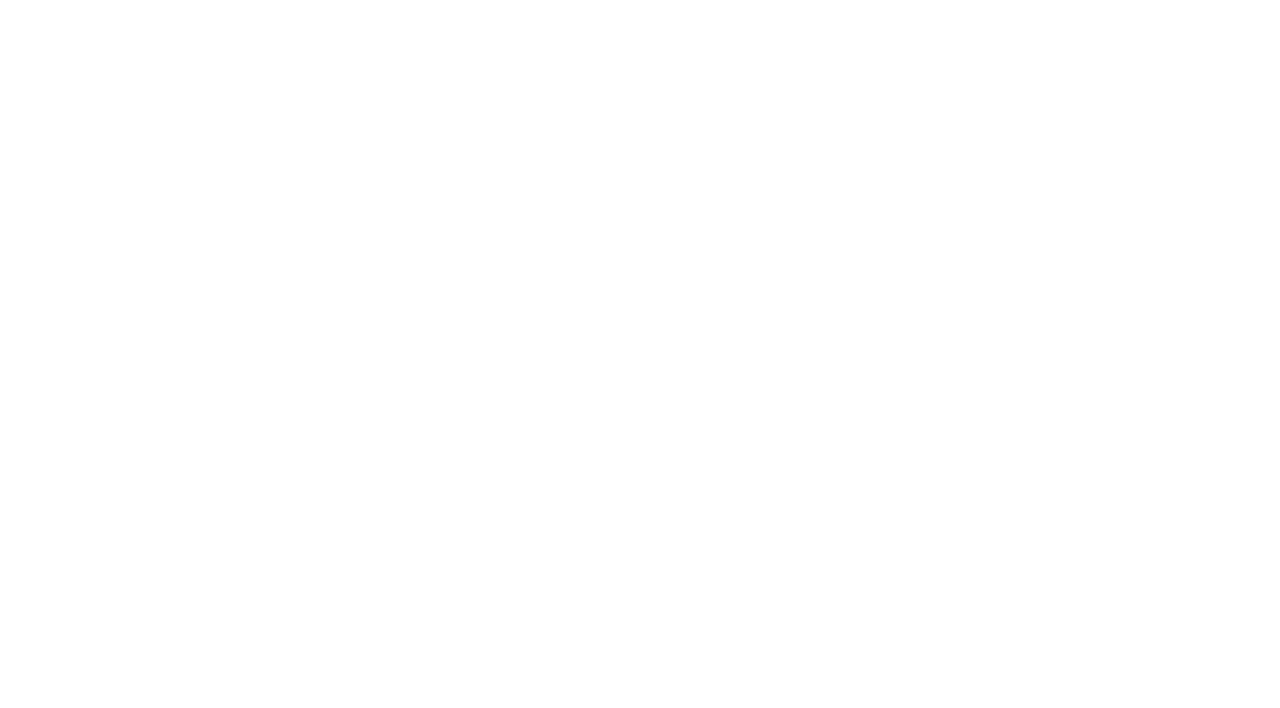
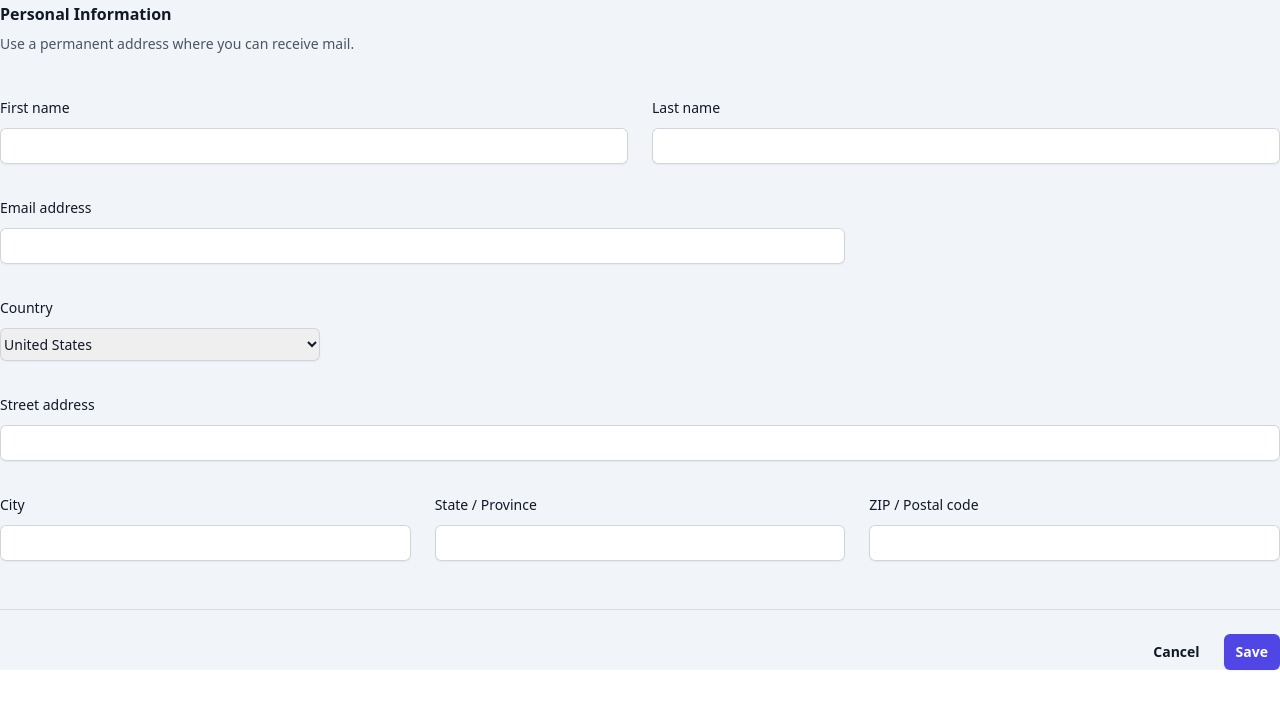
Before and after one commit to romanthapa2/itechstore-frontend, a React (Create React App) app: page /checkoutpage in a window 1280 px wide. Before the commit this address had no page. Shown: the top 708 px of the page. Built offline with nearby package versions, Linux system fonts and the light colour scheme.

Commit message:
chekcout page

```diff
--- a/src/App.js
+++ b/src/App.js
@@ -12,6 +12,7 @@ import ShowLaptop from './componentskobau/body components/ShowLaptop';
 import Typeshover from './componentskobau/Navbar components/Typeshover';
 import Navbarupocurrency from './componentskobau/Navbar components/Navbarupcurrency';
 import LaptopPage from './componentskobau/body components/categorypages/LaptopPage';
+import CheckOutPage from './componentskobau/body components/checkout/check_out_page';
 function App() {
   return (
     <BrowserRouter>
@@ -29,6 +30,7 @@ function App() {
       <Route exact path='/type' element={<Typeshover/>} />
       <Route exact path='/currency' element={<Navbarupocurrency/>}/>
       <Route exact path='laptoppage' element={<LaptopPage/>}/>
+      <Route exact path='/checkoutpage' element={<CheckOutPage/>}/>
       </Routes>
       </div>
       </BrowserRouter>
--- /dev/null
+++ b/src/componentskobau/body components/checkout/check_out_page.jsx
@@ -0,0 +1,155 @@
+
+
+export default function CheckOutPage() {
+  return (
+    <form>
+      <div className="space-y-12">
+
+        <div className="border-b border-gray-900/10 pb-12">
+          <h2 className="text-base font-semibold leading-7 text-gray-900">Personal Information</h2>
+          <p className="mt-1 text-sm leading-6 text-gray-600">Use a permanent address where you can receive mail.</p>
+
+          <div className="mt-10 grid grid-cols-1 gap-x-6 gap-y-8 sm:grid-cols-6">
+            <div className="sm:col-span-3">
+              <label htmlFor="first-name" className="block text-sm font-medium leading-6 text-gray-900">
+                First name
+              </label>
+              <div className="mt-2">
+                <input
+                  type="text"
+                  name="first-name"
+                  id="first-name"
+                  autoComplete="given-name"
+                  className="block w-full rounded-md border-0 py-1.5 text-gray-900 shadow-sm ring-1 ring-inset ring-gray-300 placeholder:text-gray-400 focus:ring-2 focus:ring-inset focus:ring-indigo-600 sm:text-sm sm:leading-6"
+                />
+              </div>
+            </div>
+
+            <div className="sm:col-span-3">
+              <label htmlFor="last-name" className="block text-sm font-medium leading-6 text-gray-900">
+                Last name
+              </label>
+              <div className="mt-2">
+                <input
+                  type="text"
+                  name="last-name"
+                  id="last-name"
+                  autoComplete="family-name"
+                  className="block w-full rounded-md border-0 py-1.5 text-gray-900 shadow-sm ring-1 ring-inset ring-gray-300 placeholder:text-gray-400 focus:ring-2 focus:ring-inset focus:ring-indigo-600 sm:text-sm sm:leading-6"
+                />
+              </div>
+            </div>
+
+            <div className="sm:col-span-4">
+              <label htmlFor="email" className="block text-sm font-medium leading-6 text-gray-900">
+                Email address
+              </label>
+              <div className="mt-2">
+                <input
+                  id="email"
+                  name="email"
+                  type="email"
+                  autoComplete="email"
+                  className="block w-full rounded-md border-0 py-1.5 text-gray-900 shadow-sm ring-1 ring-inset ring-gray-300 placeholder:text-gray-400 focus:ring-2 focus:ring-inset focus:ring-indigo-600 sm:text-sm sm:leading-6"
+                />
+              </div>
+            </div>
+
+            <div className="sm:col-span-3">
+              <label htmlFor="country" className="block text-sm font-medium leading-6 text-gray-900">
+                Country
+              </label>
+              <div className="mt-2">
+                <select
+                  id="country"
+                  name="country"
+                  autoComplete="country-name"
+                  className="block w-full rounded-md border-0 py-1.5 text-gray-900 shadow-sm ring-1 ring-inset ring-gray-300 focus:ring-2 focus:ring-inset focus:ring-indigo-600 sm:max-w-xs sm:text-sm sm:leading-6"
+                >
+                  <option>United States</option>
+                  <option>Canada</option>
+                  <option>Mexico</option>
+                </select>
+              </div>
+            </div>
+
+            <div className="col-span-full">
+              <label htmlFor="street-address" className="block text-sm font-medium leading-6 text-gray-900">
+                Street address
+              </label>
+              <div className="mt-2">
+                <input
+                  type="text"
+                  name="street-address"
+                  id="street-address"
+                  autoComplete="street-address"
+                  className="block w-full rounded-md border-0 py-1.5 text-gray-900 shadow-sm ring-1 ring-inset ring-gray-300 placeholder:text-gray-400 focus:ring-2 focus:ring-inset focus:ring-indigo-600 sm:text-sm sm:leading-6"
+                />
+              </div>
+            </div>
+
+            <div className="sm:col-span-2 sm:col-start-1">
+              <label htmlFor="city" className="block text-sm font-medium leading-6 text-gray-900">
+                City
+              </label>
+              <div className="mt-2">
+                <input
+                  type="text"
+                  name="city"
+                  id="city"
+                  autoComplete="address-level2"
+                  className="block w-full rounded-md border-0 py-1.5 text-gray-900 shadow-sm ring-1 ring-inset ring-gray-300 placeholder:text-gray-400 focus:ring-2 focus:ring-inset focus:ring-indigo-600 sm:text-sm sm:leading-6"
+                />
+              </div>
+            </div>
+
+            <div className="sm:col-span-2">
+              <label htmlFor="region" className="block text-sm font-medium leading-6 text-gray-900">
+                State / Province
+              </label>
+              <div className="mt-2">
+                <input
+                  type="text"
+                  name="region"
+                  id="region"
+                  autoComplete="address-level1"
+                  className="block w-full rounded-md border-0 py-1.5 text-gray-900 shadow-sm ring-1 ring-inset ring-gray-300 placeholder:text-gray-400 focus:ring-2 focus:ring-inset focus:ring-indigo-600 sm:text-sm sm:leading-6"
+                />
+              </div>
+            </div>
+
+            <div className="sm:col-span-2">
+              <label htmlFor="postal-code" className="block text-sm font-medium leading-6 text-gray-900">
+                ZIP / Postal code
+              </label>
+              <div className="mt-2">
+                <input
+                  type="text"
+                  name="postal-code"
+                  id="postal-code"
+                  autoComplete="postal-code"
+                  className="block w-full rounded-md border-0 py-1.5 text-gray-900 shadow-sm ring-1 ring-inset ring-gray-300 placeholder:text-gray-400 focus:ring-2 focus:ring-inset focus:ring-indigo-600 sm:text-sm sm:leading-6"
+                />
+              </div>
+            </div>
+          </div>
+        </div>
+
+
+      {/*  */}
+      </div>
+
+      <div className="mt-6 flex items-center justify-end gap-x-6">
+        <button type="button" className="text-sm font-semibold leading-6 text-gray-900">
+          Cancel
+        </button>
+        <button
+          type="submit"
+          className="rounded-md bg-indigo-600 px-3 py-2 text-sm font-semibold text-white shadow-sm hover:bg-indigo-500 focus-visible:outline focus-visible:outline-2 focus-visible:outline-offset-2 focus-visible:outline-indigo-600"
+        >
+          Save
+        </button>
+      </div>
+    </form>
+  )
+}
```
